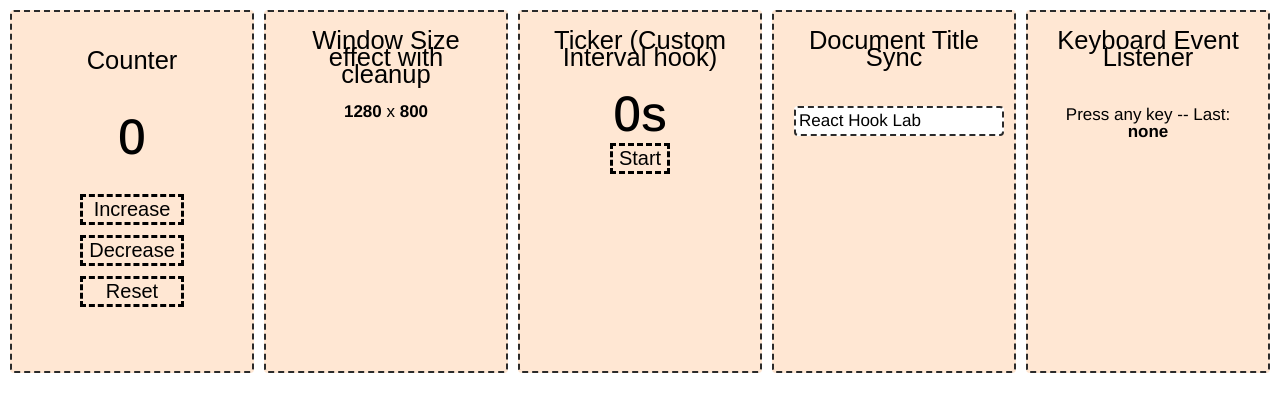
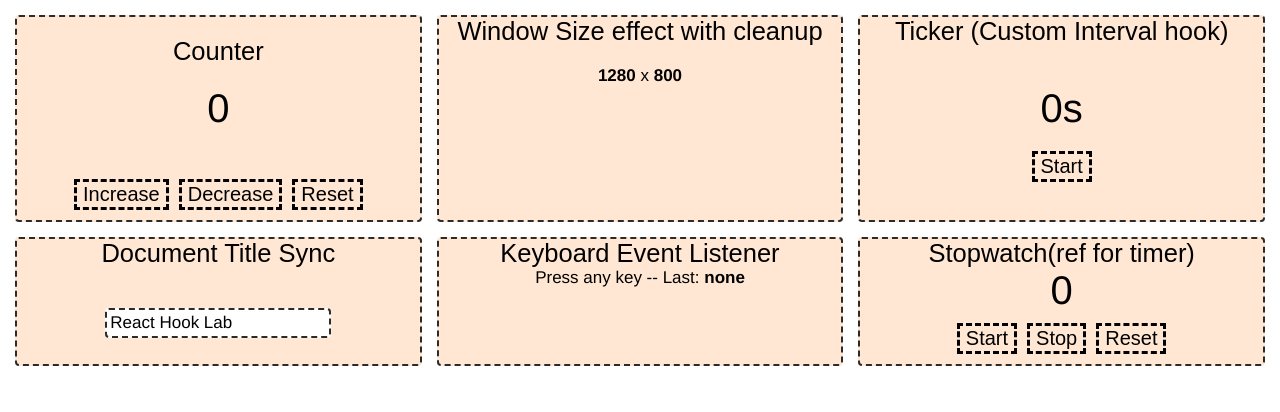
Before and after one commit to Sidddev15/React-hook-lab, a React (Vite) app: page / in a window 1280 px wide. Shown: the top 412 px of the page. Built offline with nearby package versions, Linux system fonts and the light colour scheme; a web font is replaced by a local one.

Commit message:
chore(style): CSS setup and stopwatch with ref added

```diff
--- a/src/App.css
+++ b/src/App.css
@@ -1,5 +1,25 @@
+.grid-container {
+  display: grid;
+  grid-template-columns: repeat(3, 1fr);
+  gap: 15px;
+  padding: 15px;
+  align-items: stretch;
+}
+
+.grid-item {
+  border-radius: 10px;
+  height: 100%;
+  display: flex;
+}
+
 output {
-  font-size: 50px;
   font-family: var(--primary-font);
-  font-weight: 500;
+  font-size: 40px;
 }
+
+/* ✅ Mobile 1 box per row */
+@media (max-width: 768px) {
+  .grid-container {
+    grid-template-columns: 1fr;
+  }
+}
--- a/src/App.tsx
+++ b/src/App.tsx
@@ -2,35 +2,20 @@ import "./App.css";
 import Counter from "./components/Counter";
 import DocTitle from "./components/Doctitle";
 import KeyPressListener from "./components/KeypressListener";
+import Stopwatch from "./components/Stopwatch";
 import Ticker from "./components/Ticker";
-import WindowSize from "./components/windowSize";
+import WindowSize from "./components/WindowSize";
 
 function App() {
 	return (
-		<div
-			style={{
-				display: "flex",
-				// flexWrap: "nowrap",
-				gap: "10px",
-				padding: "10px",
-			}}
-		>
-			<div style={{ flex: "1 1 33.33%", maxWidth: "33.33%" }}>
-				<Counter />
-			</div>
-			<div style={{ flex: "1 1 33.33%", maxWidth: "33.33%" }}>
-				<WindowSize />
-			</div>
-			<div style={{ flex: "1 1 33.33%", maxWidth: "33.33%" }}>
-				<Ticker />
-			</div>
-			<div style={{ flex: "1 1 33.33%", maxWidth: "33.33%" }}>
-				<DocTitle />
-			</div>
-			<div style={{ flex: "1 1 33.33%", maxWidth: "33.33%" }}>
-				<KeyPressListener />
-			</div>
-		</div>
+		<div className="grid-container">
+      <div className="grid-item"><Counter /></div>
+      <div className="grid-item"><WindowSize /></div>
+      <div className="grid-item"><Ticker /></div>
+      <div className="grid-item"><DocTitle /></div>
+      <div className="grid-item"><KeyPressListener /></div>
+      <div className="grid-item"><Stopwatch /></div>
+    </div>
 	);
 }
 
--- a/src/components/Counter.tsx
+++ b/src/components/Counter.tsx
@@ -19,11 +19,11 @@ export default function Counter() {
   }, [count]);
 
   return (
-    <section style={{ height: "100%", width: "auto", padding: "20px"}}>
+    <section style={{ height: "auto", width: "100%" }}>
       <h2 style={{ margin: "20px 0" }}>Counter</h2>
       <div style={{ display: "flex", gap: "3rem", alignItems: "center", flexDirection: 'column' }}>
         <output>{count}</output>
-        <div style={{ display: 'flex', gap: '10px', flexDirection: 'column'}}>
+        <div style={{ display: 'flex', gap: '10px', flexDirection: 'row'}}>
           <button
             aria-label="Increase Count"
             onClick={() => {
--- a/src/components/Doctitle.tsx
+++ b/src/components/Doctitle.tsx
@@ -9,7 +9,7 @@ export default function DocTitle() {
   }, [title]);
 
   return (
-    <section style={{ height: "100%", width: "auto", padding: "20px"}}>
+    <section style={{ height: "auto", width: "100%" }}>
       <h2 style={{paddingBottom: '40px'}}>Document Title Sync</h2>
       <input type="text" value={title} onChange={(e) => setTitle(e.target.value)} />
     </section>
--- a/src/components/KeypressListener.tsx
+++ b/src/components/KeypressListener.tsx
@@ -15,7 +15,7 @@ export default function KeyPressListener() {
   }, []);
 
   return (
-    <section style={{ height: "100%", width: "auto", padding: "20px"}}>
+    <section style={{ height: "auto", width: "100%" }}>
       <h2>Keyboard Event Listener</h2>
       <p>Press any key -- Last: <strong>{lastKey || "none"}</strong> </p>
     </section>
--- /dev/null
+++ b/src/components/Stopwatch.tsx
@@ -0,0 +1,42 @@
+import { useEffect, useRef, useState } from "react";
+
+export default function Stopwatch() {
+  const [seconds, setSeconds] = useState(0);
+  const intervalRef = useRef<number | null>(null);
+
+  const start = () => {
+    if (intervalRef.current !== null) return; // already running
+    intervalRef.current = window.setInterval(() => {
+      setSeconds((s) => s + 1);
+    }, 1000);
+  };
+
+  const stop = () => {
+    if (intervalRef.current !== null) {
+      clearInterval(intervalRef.current);
+      intervalRef.current = null;
+    }
+  };
+
+  const reset = () => {
+    stop();
+    setSeconds(0);
+  };
+
+  // cleanup on unmount
+  useEffect(() => {
+    return stop;
+  }, []);
+
+  return (
+    <section style={{ height: "auto", width: "100%" }}>
+      <h2>Stopwatch(ref for timer)</h2>
+      <output>{seconds}</output>
+      <div style={{display: 'flex', gap: '10px', justifyContent: 'center', paddingTop: '10px'}}>
+      <button onClick={start}>Start</button>
+      <button onClick={stop}>Stop</button>
+      <button onClick={reset}>Reset</button>
+      </div>
+    </section>
+  );
+}
--- a/src/components/Ticker.tsx
+++ b/src/components/Ticker.tsx
@@ -8,7 +8,7 @@ export default function Ticker() {
   useInterval(() => setTick(t => t + 1), enabled ? 1000 : null);
 
   return (
-    <section style={{ height: "100%", width: "auto", padding: "20px"}}>
+    <section style={{ height: "auto", width: "100%" }}>
       <h2 style={{ padding: "0 0 40px"}}>Ticker (Custom Interval hook)</h2>
       <div style={{display: "flex", flexDirection: 'column', justifyContent: 'center', alignItems: 'center', gap: '20px'  }}>
         <output aria-live="polite">{tick}s</output>
--- a/src/components/WindowSize.tsx
+++ b/src/components/WindowSize.tsx
@@ -10,7 +10,7 @@ export default function WindowSize() {
   }, []);
 
   return (
-    <section style={{ height: "100%", width: "auto", padding: "20px"}}>
+    <section style={{ height: "auto", width: "100%" }}>
       <h2 style={{ paddingBottom: "20px"}}>Window Size effect with cleanup</h2>
       <p><strong>{size.w}</strong> x <strong>{size.h}</strong></p>
     </section>
--- a/src/index.css
+++ b/src/index.css
@@ -20,7 +20,7 @@ h5,
 h6 {
   font-family: "Special Gothic", sans-serif;
   margin: 0;
-  padding-bottom: 40px;
+  /* padding-bottom: 40px; */
   font-weight: 500;
 }
 
@@ -30,7 +30,7 @@ span,
 input {
   font-family: "Arimo", sans-serif;
   font-size: 17px;
-  line-height: 17px;
+  /* line-height: 17px; */
   margin: 0;
   padding: 0;
 }
@@ -38,9 +38,10 @@ input {
 input {
   border: 2px dashed #2b2b2b;
   border-radius: 4px;
-  width: 100%;
+  /* width: 100%; */
   height: auto;
   padding: 3px;
+  margin-bottom: 10px;
 }
 
 section {
@@ -50,11 +51,13 @@ section {
   background: #ffe7d3;
   border-radius: 4px;
   text-align: center;
+  /* padding: 20px; */
 }
 
 button {
   text-decoration: none;
 	color: #000;
+  margin-bottom: 10px;
 	font-family: sans-serif;
 	font-size: 20px;
 	border: 3px dashed #000;
```
